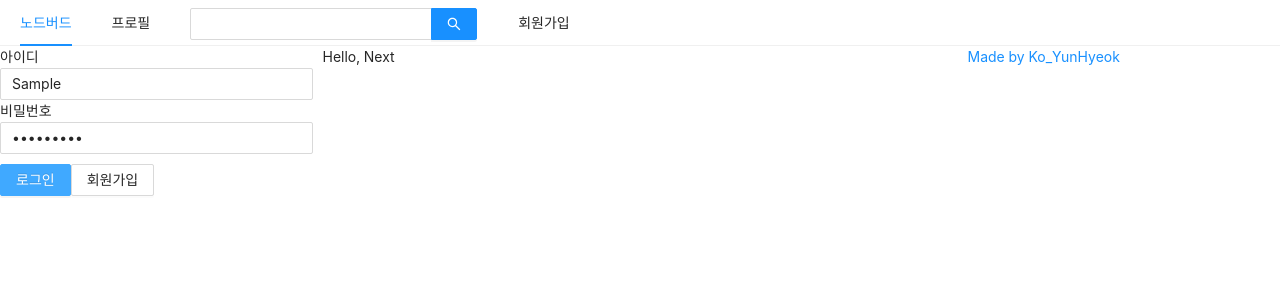
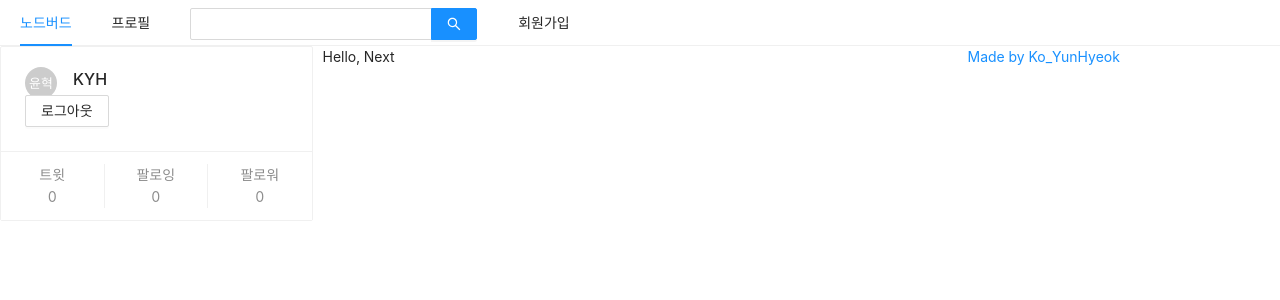
Before and after one commit to KYH9800/NodeBird-with-server, a Next.js app in the folder prepare/front/: page / in a window 1280 px wide. Both pictures are taken after typing "Sample", "Sample123" into the empty fields and a click on the button "로그인". Shown: the top 300 px of the page. Built offline with nearby package versions, Linux system fonts and the light colour scheme.

Commit message:
Using-DummyData/LogIn

```diff
--- a/prepare/front/components/AppLayout.js
+++ b/prepare/front/components/AppLayout.js
@@ -12,7 +12,7 @@ import LoginForm from "./LoginForm";
 // prepare/front/pages/에서 index.js, profile.js, signup.js에 공통으로 사용할 layout
 const AppLayout = ({ children }) => {
   const [isLoggedIn, setIsLoggedIn] = useState(false); // [더미 데이터] 서버가 없을 때 로그인 유뮤 판단
-
+  // return 분분이 Virtual DOM
   // 반응형 그리드 xs: 모바일, sm: 태블릿, md: 작은 데스크탑
   return (
     <div>
@@ -39,7 +39,7 @@ const AppLayout = ({ children }) => {
         </Menu>
         <Row gutter={10}>
           <Col xs={24} sm={6} md={6}>
-            {isLoggedIn ? <UserProfile /> : <LoginForm />}
+            {isLoggedIn ? <UserProfile setIsLoggedIn={setIsLoggedIn} /> : <LoginForm setIsLoggedIn={setIsLoggedIn} />}
           </Col>
           <Col xs={24} sm={12} md={12}>
             {children}
--- a/prepare/front/components/LoginForm.js
+++ b/prepare/front/components/LoginForm.js
@@ -3,7 +3,7 @@ import { Button, Form, Input } from "antd";
 import Link from "next/link";
 import styled from "styled-components"; // 태그 안에 객체 생성 뒤 style을 설정하면 렌더링 시 새로운 객체로 인식한다 때문에 styled-components 사용
 
-const LoginForm = () => {
+const LoginForm = ({ setIsLoggedIn }) => {
   const [id, setId] = useState("");
   const [password, setPassword] = useState("");
 
@@ -16,8 +16,14 @@ const LoginForm = () => {
     setPassword(e.target.value);
   }, []);
 
+  // onFinish은 자동으로 e.preventDefault() 가 적용되어 있다
+  const onSubmitForm = useCallback(() => {
+    console.log(id, password);
+    setIsLoggedIn(true); // 로그인 상태 true
+  }, [id, password]); // 해당 값이 변할 때 함수를 기억
+
   return (
-    <Form>
+    <FormWrapper onFinish={onSubmitForm}>
       <div>
         <label htmlFor="user-id">아이디</label>
         <br />
@@ -38,7 +44,7 @@ const LoginForm = () => {
           </a>
         </Link>
       </ButtonWrapper>
-    </Form>
+    </FormWrapper>
   );
 };
 
@@ -48,3 +54,6 @@ export default LoginForm;
 const ButtonWrapper = styled.div`
   margin-top: 10px;
 `;
+const FormWrapper = styled(Form)`
+  padding: 10px;
+`;
--- a/prepare/front/components/UserProfile.js
+++ b/prepare/front/components/UserProfile.js
@@ -1,10 +1,31 @@
-import React from "react";
+import React, { useCallback } from "react";
+import { Avatar, Button, Card } from "antd";
 
-const UserProfile = () => {
+const UserProfile = ({ setIsLoggedIn }) => {
+  const onLogOut = useCallback(() => {
+    setIsLoggedIn(false); // 로그인 상태 false
+  }, []);
+
   return (
-    <>
-      <div>UserProfile</div>
-    </>
+    <Card
+      actions={[
+        <div key="twit">
+          트윗
+          <br />0
+        </div>,
+        <div key="following">
+          팔로잉
+          <br />0
+        </div>,
+        <div key="follower">
+          팔로워
+          <br />0
+        </div>,
+      ]}
+    >
+      <Card.Meta avatar={<Avatar>윤혁</Avatar>} title="KYH" />
+      <Button onClick={onLogOut}>로그아웃</Button>
+    </Card>
   );
 };
 
--- a/prepare/front/package.json
+++ b/prepare/front/package.json
@@ -11,6 +11,7 @@
   "dependencies": {
     "@ant-design/icons": "^4.7.0",
     "antd": "^4.16.13",
+    "babel-plugin-styled-components": "^1.13.2",
     "next": "^11.1.2",
     "prop-types": "^15.7.2",
     "react": "^17.0.2",
```
Also changed, not shown: prepare/front/.babelrc (added), 1 other file (tests, documents, lock files or other folders).
